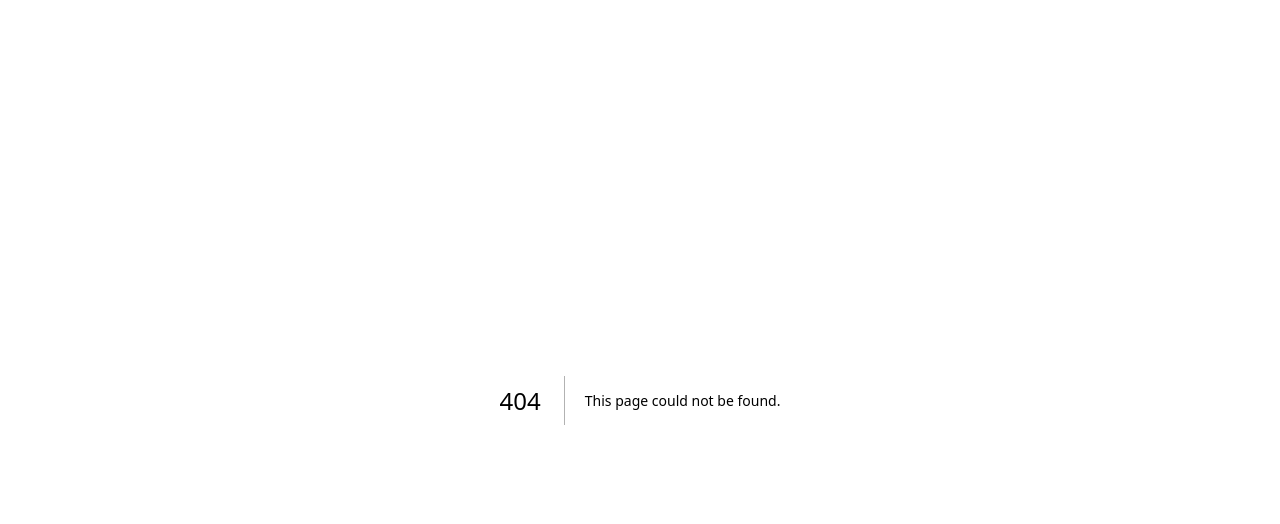
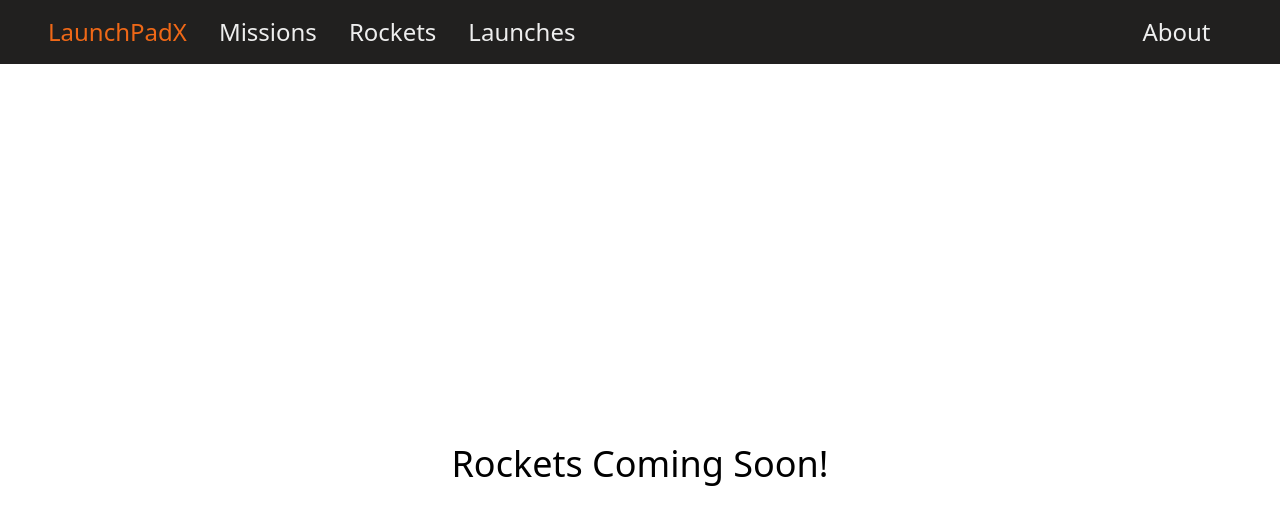
Before and after one commit to Aaryamann171/LaunchPadX, a Next.js app: page /rockets in a window 1280 px wide. Before the commit this address had no page. Shown: the top 524 px of the page. Built offline with nearby package versions, Linux system fonts and the light colour scheme.

Commit message:
added header + dummy pages

```diff
--- /dev/null
+++ b/components/header.js
@@ -0,0 +1,19 @@
+import Link from "next/link";
+
+const Header = () => {
+    return (
+        <div className="w-full bg-primary">
+            <div className="flex px-8 py-4">
+                <div className="flex w-[90%]">
+                <Link href="/"><h1 className="text-2xl px-4 text-accent">LaunchPadX</h1></Link>
+                <Link href="/missions"><h1 className="text-2xl px-4 text-foreground">Missions</h1></Link>
+                <Link href="/rockets"><h1 className="text-2xl px-4 text-foreground">Rockets</h1></Link>
+                <Link href="/launches"><h1 className="text-2xl px-4 text-foreground">Launches</h1></Link>
+                </div>
+                <Link href="/about"><h1 className="text-2xl px-4 text-foreground">About</h1></Link>
+            </div>
+        </div>
+    )
+}
+
+export default Header;
--- a/src/pages/_app.js
+++ b/src/pages/_app.js
@@ -1,7 +1,13 @@
 import '@/styles/globals.css'
+import Header from "components/header";
 
 const App = ({ Component, pageProps }) => {
-  return <Component {...pageProps} />
+  return (
+    <>
+        <Header />
+        <Component {...pageProps} />
+    </>
+  )
 }
 
 export default App;
--- /dev/null
+++ b/src/pages/about.js
@@ -0,0 +1,11 @@
+const About = () => {
+    return (
+        <div class="h-screen flex items-center justify-center">
+            <h1 className="text-4xl">
+                A small hobby project.
+            </h1>
+        </div>
+    )
+}
+
+export default About;
--- a/src/pages/index.js
+++ b/src/pages/index.js
@@ -9,11 +9,6 @@ const Home = () => {
         <meta name="viewport" content="width=device-width, initial-scale=1" />
         <link rel="icon" href="/favicon.ico" />
       </Head>
-      <div>
-        <h1 className="text-3xl">
-          LaunchPadX Landing Page
-        </h1>
-      </div>
     </>
   )
 }
--- /dev/null
+++ b/src/pages/launches.js
@@ -0,0 +1,11 @@
+const Launches = () => {
+    return (
+        <div class="h-screen flex items-center justify-center">
+            <h1 className="text-4xl">
+                Launches Coming Soon!
+            </h1>
+        </div>
+    )
+}
+
+export default Launches;
--- /dev/null
+++ b/src/pages/missions.js
@@ -0,0 +1,11 @@
+const Missions = () => {
+    return (
+        <div class="h-screen flex items-center justify-center">
+            <h1 className="text-4xl">
+                Missions Coming Soon!
+            </h1>
+        </div>
+    )
+}
+
+export default Missions;
--- /dev/null
+++ b/src/pages/rockets.js
@@ -0,0 +1,11 @@
+const Rockets = () => {
+    return (
+        <div class="h-screen flex items-center justify-center">
+            <h1 className="text-4xl">
+                Rockets Coming Soon!
+            </h1>
+        </div>
+    )
+}
+
+export default Rockets;
```
